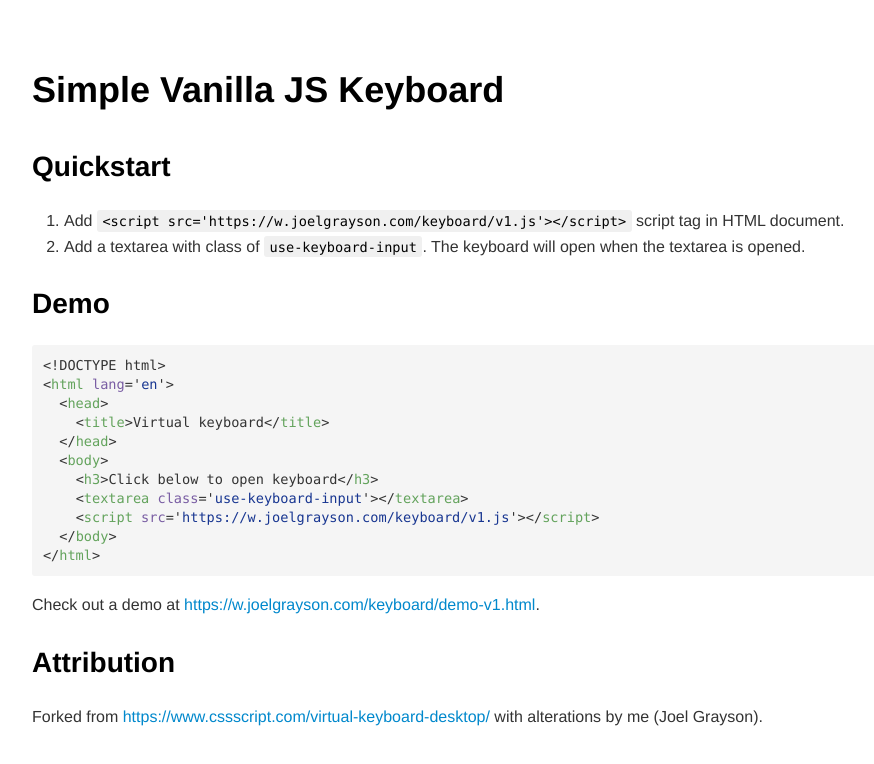
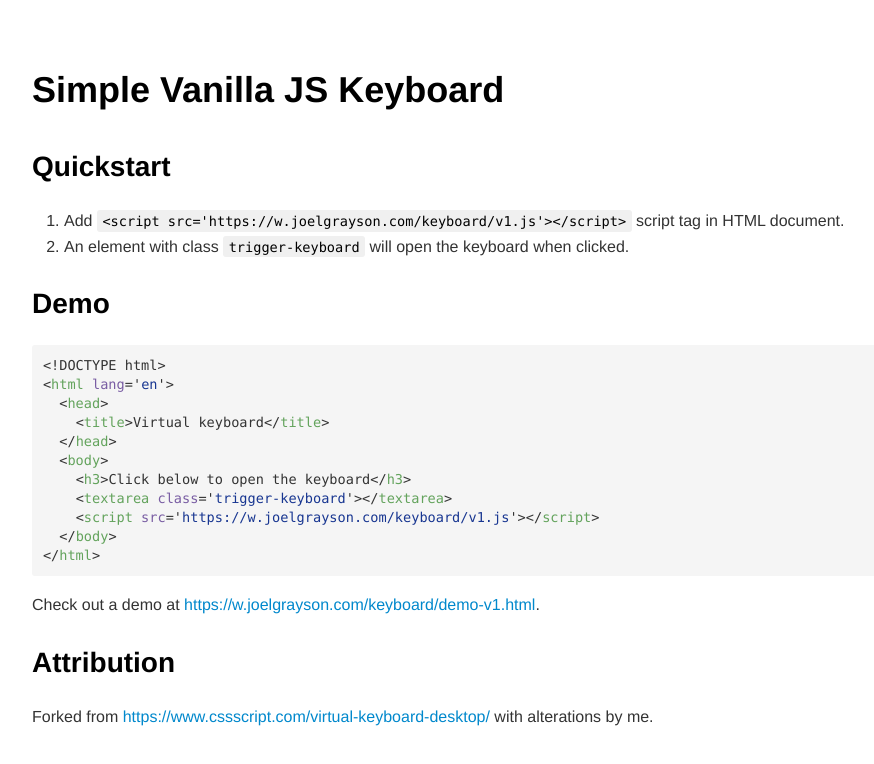
Before and after one commit to JoelGrayson/Vanilla-JS-Keyboard, a plain HTML site: page index.html in a window 1280 px wide. Shown: the whole page, without its empty margins (183-1057 px from the left). Drawn offline with Linux system fonts and the light colour scheme.

Commit message:
Class: use-keyboard-input → trigger-keyboard
Updated README

```diff
--- a/index.html
+++ b/index.html
@@ -781,9 +781,7 @@
           script tag in HTML document.
         </li>
         <li>
-          Add a textarea with class of <code>use-keyboard-input</code>. The
-          keyboard will open when the textarea is opened.
-        </li>
+          An element with class <code>trigger-keyboard</code> will open the keyboard when clicked.        </li>
       </ol>
       <h2 class="mume-header" id="demo">Demo</h2>
 
@@ -797,8 +795,8 @@
     <span class="token tag"><span class="token tag"><span class="token punctuation">&lt;</span>title</span><span class="token punctuation">&gt;</span></span>Virtual keyboard<span class="token tag"><span class="token tag"><span class="token punctuation">&lt;/</span>title</span><span class="token punctuation">&gt;</span></span>
   <span class="token tag"><span class="token tag"><span class="token punctuation">&lt;/</span>head</span><span class="token punctuation">&gt;</span></span>
   <span class="token tag"><span class="token tag"><span class="token punctuation">&lt;</span>body</span><span class="token punctuation">&gt;</span></span>
-    <span class="token tag"><span class="token tag"><span class="token punctuation">&lt;</span>h3</span><span class="token punctuation">&gt;</span></span>Click below to open keyboard<span class="token tag"><span class="token tag"><span class="token punctuation">&lt;/</span>h3</span><span class="token punctuation">&gt;</span></span>
-    <span class="token tag"><span class="token tag"><span class="token punctuation">&lt;</span>textarea</span> <span class="token attr-name">class</span><span class="token attr-value"><span class="token punctuation attr-equals">=</span><span class="token punctuation">&apos;</span>use-keyboard-input<span class="token punctuation">&apos;</span></span><span class="token punctuation">&gt;</span></span><span class="token tag"><span class="token tag"><span class="token punctuation">&lt;/</span>textarea</span><span class="token punctuation">&gt;</span></span>
+    <span class="token tag"><span class="token tag"><span class="token punctuation">&lt;</span>h3</span><span class="token punctuation">&gt;</span></span>Click below to open the keyboard<span class="token tag"><span class="token tag"><span class="token punctuation">&lt;/</span>h3</span><span class="token punctuation">&gt;</span></span>
+    <span class="token tag"><span class="token tag"><span class="token punctuation">&lt;</span>textarea</span> <span class="token attr-name">class</span><span class="token attr-value"><span class="token punctuation attr-equals">=</span><span class="token punctuation">&apos;</span>trigger-keyboard<span class="token punctuation">&apos;</span></span><span class="token punctuation">&gt;</span></span><span class="token tag"><span class="token tag"><span class="token punctuation">&lt;/</span>textarea</span><span class="token punctuation">&gt;</span></span>
     <span class="token tag"><span class="token tag"><span class="token punctuation">&lt;</span>script</span> <span class="token attr-name">src</span><span class="token attr-value"><span class="token punctuation attr-equals">=</span><span class="token punctuation">&apos;</span>https://w.joelgrayson.com/keyboard/v1.js<span class="token punctuation">&apos;</span></span><span class="token punctuation">&gt;</span></span><span class="token script"></span><span class="token tag"><span class="token tag"><span class="token punctuation">&lt;/</span>script</span><span class="token punctuation">&gt;</span></span>
   <span class="token tag"><span class="token tag"><span class="token punctuation">&lt;/</span>body</span><span class="token punctuation">&gt;</span></span>
 <span class="token tag"><span class="token tag"><span class="token punctuation">&lt;/</span>html</span><span class="token punctuation">&gt;</span></span>
@@ -816,7 +814,7 @@
         <a href="https://www.cssscript.com/virtual-keyboard-desktop/"
           >https://www.cssscript.com/virtual-keyboard-desktop/</a
         >
-        with alterations by me (Joel Grayson).
+        with alterations by me.
       </p>
     </div>
   </body>
--- a/v1.js
+++ b/v1.js
@@ -33,8 +33,8 @@ const keyboard = {
     this.elements.main.appendChild(this.elements.keysContainer);
     document.body.appendChild(this.elements.main);
 
-    // Automatically use keyboard for elements with .use-keyboard-input
-    document.querySelectorAll('.use-keyboard-input').forEach((element) => {
+    // Automatically use keyboard for elements with .trigger-keyboard
+    document.querySelectorAll('.trigger-keyboard').forEach((element) => {
       element.addEventListener('focus', () => {
         this.open(element.value, (currentValue) => {
           element.value = currentValue;
```
Also changed, not shown: demo-v1.html (+2 -2 lines), 1 other file.
